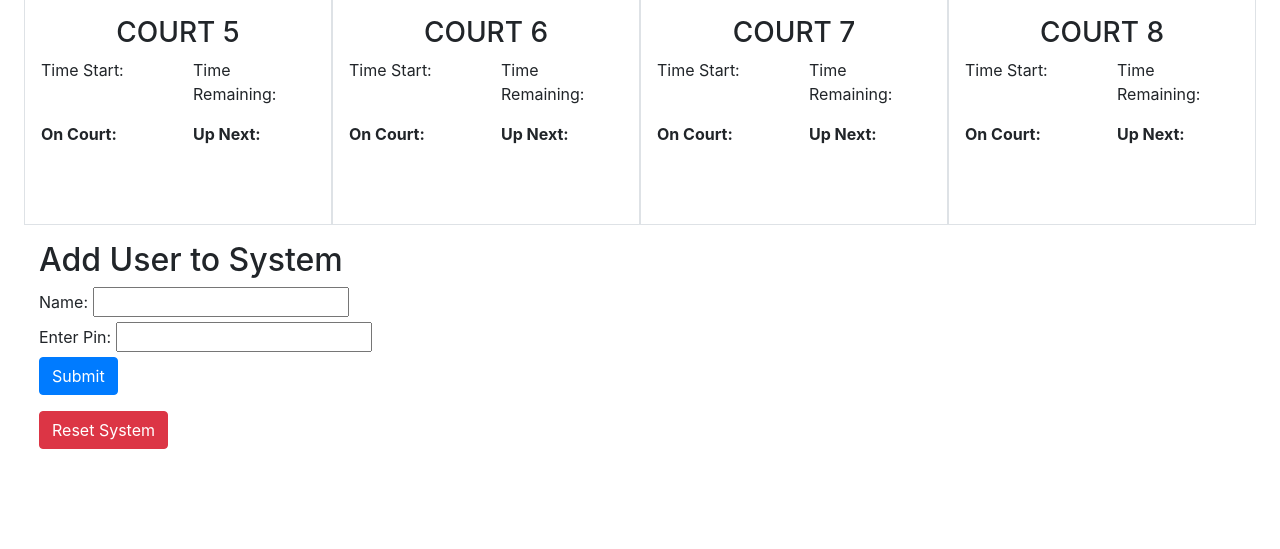
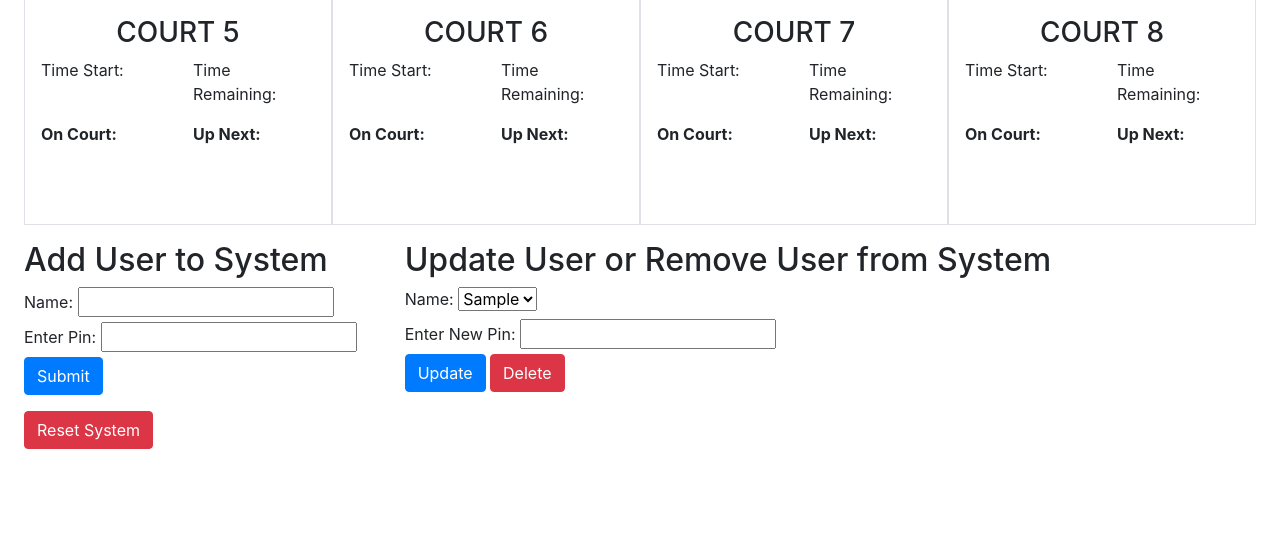
Before and after one commit to twzhuang/courtReg, a Flask app: page /admin in a window 1280 px wide. Shown: the part 314-863 px from the top of the page. Run offline with Flask 2, Linux system fonts and the light colour scheme; the visitor is signed in with stand-in values (Sample User, id 1); tables that the repository leaves empty or names only in its code hold one stand-in row (values such as "Sample post"); some libraries are stand-ins or nearby versions.

Commit message:
Add files via upload

```diff
--- a/templates/admin.html
+++ b/templates/admin.html
@@ -85,9 +85,9 @@
                     {% endif %}
                 {% endfor %}
                         </div>
-
-        <div class="py-3">
-            <form action="/addUser" method="post">
+        <div class="py-3 row">
+            <div>
+                <form action="/addUser" method="post" style="display:inline-block">
                     <h2>Add User to System</h2>
                     <!--Add error messages for name and pin-->
                     <label for="addName">Name:</label>
@@ -101,6 +101,23 @@
                     <input type="submit" onclick="myFunction()" class="btn btn-danger" value="Reset System">
                 </form>
             </div>
+            <div class="px-5">
+                <form action="/updateUser" method="post">
+                    <h2>Update User or Remove User from System</h2>
+                    <label for="userToUpdate">Name:</label>
+                    <select id="userToUpdate" name="userToUpdate" required>
+                        {% for user in all_users %}
+                            <option value="{{user}}">{{user}}</option>
+                        {% endfor %}
+                    </select><br>
+                    <label for="userPin">Enter New Pin:</label>
+                    <input type="number" id="userPin" name="userPin"><br>
+                    <input type="submit" value="Update" class="btn btn-primary">
+                    <input type="submit" value="Delete" class="btn btn-danger" formaction="/removeUserFromSystem">
+                </form>
+            </div>
+        </div>
+
     </div>
 
     <script src="https://ajax.googleapis.com/ajax/libs/jquery/3.4.1/jquery.min.js"></script>
```
Lines whose indentation alone changed are shown as unchanged.
